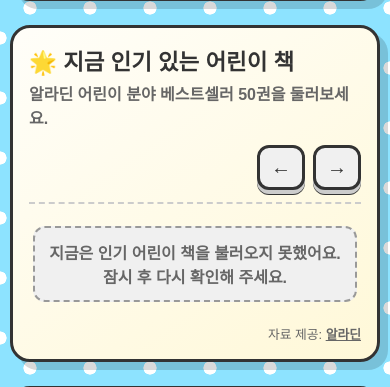
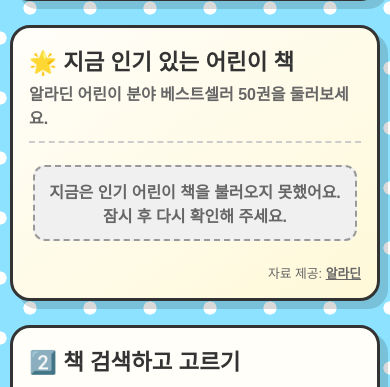
Before and after one commit to mintring125/iwantbooks, a Flask app: page / in a window 390 px wide. Shown: the part 862-1249 px from the top of the page. Run offline with Flask 3, Linux system fonts and the light colour scheme; data that the repository does not hold is empty; some libraries are stand-ins or nearby versions; some web fonts are replaced.

Commit message:
Remove bestseller navigation arrows

```diff
--- a/static/style.css
+++ b/static/style.css
@@ -193,7 +193,6 @@ button, input, select {
 .bestseller-head {
     display: flex;
     align-items: center;
-    justify-content: space-between;
     gap: 16px;
 }
 
@@ -201,19 +200,6 @@ button, input, select {
     margin-top: 5px;
     color: var(--text-muted);
     font-weight: 700;
-}
-
-.bestseller-controls {
-    display: flex;
-    flex: 0 0 auto;
-    gap: 8px;
-}
-
-.bestseller-arrow {
-    width: 48px;
-    min-width: 48px;
-    padding: 8px 0;
-    font-size: 1.25rem;
 }
 
 .bestseller-track {
@@ -666,10 +652,6 @@ button, input, select {
 }
 
 @media (max-width: 768px) {
-    .bestseller-head {
-        align-items: flex-start;
-    }
-
     .bestseller-card {
         flex-basis: 135px;
     }
@@ -744,11 +726,4 @@ button, input, select {
         grid-template-columns: 1fr;
     }
 
-    .bestseller-head {
-        flex-direction: column;
-    }
-
-    .bestseller-controls {
-        align-self: flex-end;
-    }
 }
--- a/templates/index.html
+++ b/templates/index.html
@@ -60,10 +60,6 @@
                     <div>
                         <h2 id="bestsellerHeading">🌟 지금 인기 있는 어린이 책</h2>
                         <p>알라딘 어린이 분야 베스트셀러 50권을 둘러보세요.</p>
-                    </div>
-                    <div class="bestseller-controls" aria-label="베스트셀러 이동 버튼">
-                        <button class="game-btn bestseller-arrow" type="button" onclick="scrollBestsellers(-1)" aria-label="이전 책 보기">←</button>
-                        <button class="game-btn bestseller-arrow" type="button" onclick="scrollBestsellers(1)" aria-label="다음 책 보기">→</button>
                     </div>
                 </div>
                 <div id="bestsellerTrack" class="bestseller-track" tabindex="0" aria-label="어린이 베스트셀러 목록">
@@ -334,17 +330,6 @@
             } catch(error) {
                 track.innerHTML = '<div class="helper-card">지금은 인기 어린이 책을 불러오지 못했어요. 잠시 후 다시 확인해 주세요.</div>';
             }
-        }
-
-        function scrollBestsellers(direction) {
-            const track = document.getElementById("bestsellerTrack");
-            const firstCard = track.querySelector(".bestseller-card");
-            const distance = firstCard ? firstCard.getBoundingClientRect().width + 16 : 300;
-            const nextPosition = track.scrollLeft + direction * distance * 2;
-            track.scrollLeft = Math.max(
-                0,
-                Math.min(nextPosition, track.scrollWidth - track.clientWidth),
-            );
         }
 
         function startBestsellerMotion() {
```
